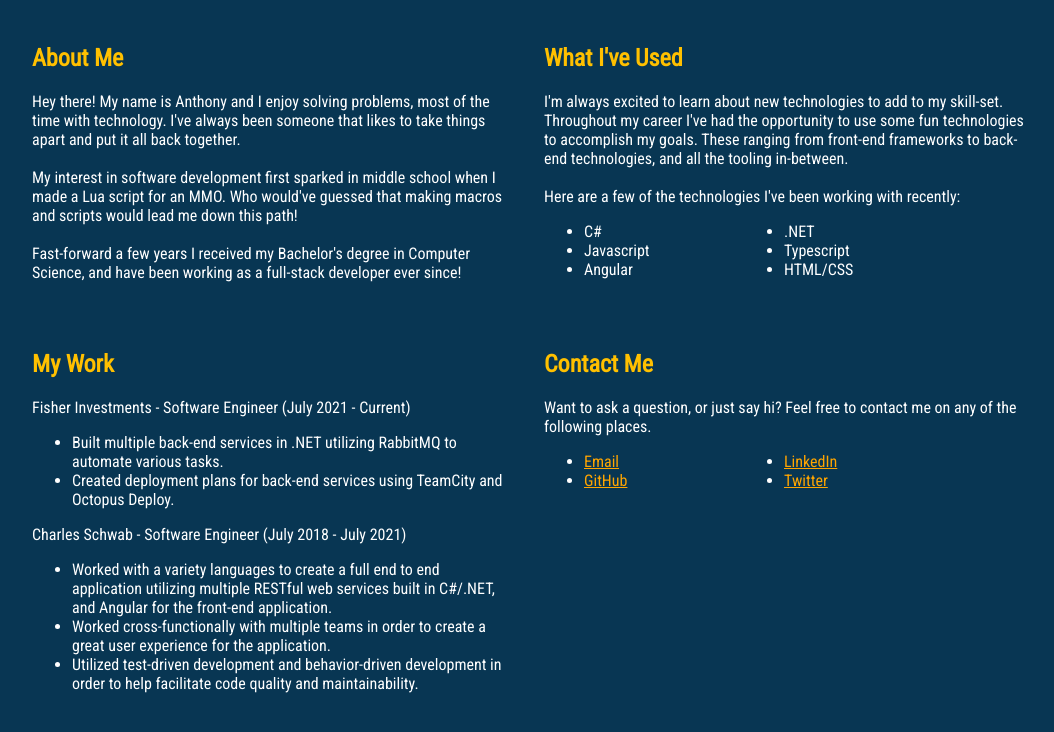
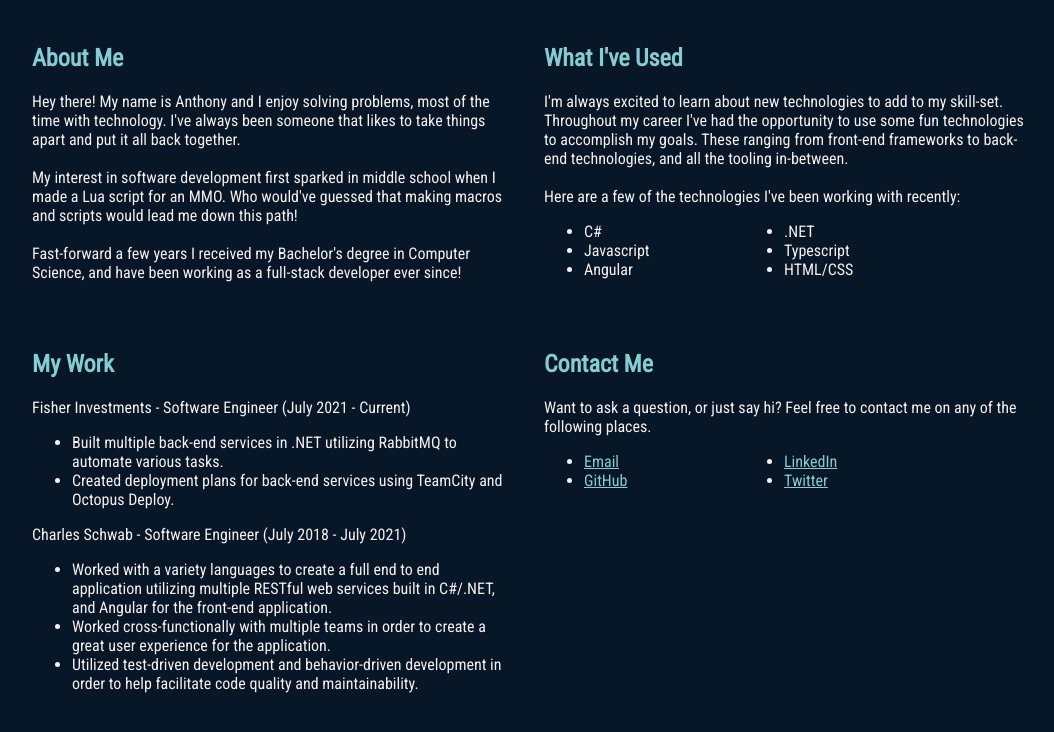
Before and after one commit to AnthonyAlmanza/My-Website, an Angular app: page / in a window 1280 px wide. Shown: the top 732 px of the page, without its empty margins (112-1166 px from the left). Built offline with nearby package versions, Linux system fonts and the light colour scheme.

Commit message:
Updating CSS

```diff
--- a/src/app/app.component.scss
+++ b/src/app/app.component.scss
@@ -15,7 +15,3 @@ section {
   display: grid;
   grid-template-columns: repeat(2, minmax(140px, 200px));
 }
-
-h1 {
-  color: #ffc000;
-}
--- a/src/styles.scss
+++ b/src/styles.scss
@@ -3,11 +3,19 @@ body, html{
   justify-content: center;
   align-items: center;
   font-family: 'Roboto Condensed', sans-serif;
-  background-color: #083653;
-  color: white;
+  background-color: #081728;
+  color: #f5f0f0;
 }
 
 a {
   text-decoration: underline;
-  color: orange;
+  color: #84CDD3;
 }
+
+a:hover{
+  color: #eea20f;
+}
+
+h1 {
+  color: #84CDD3;
+}
```
